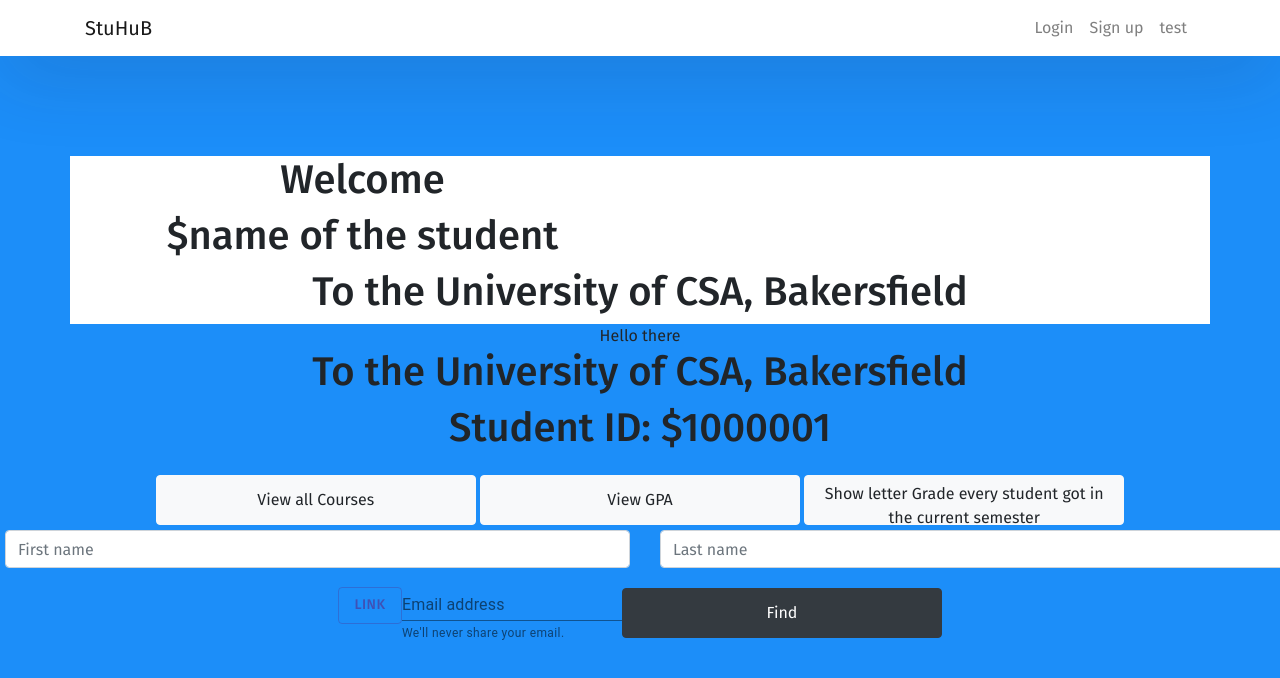
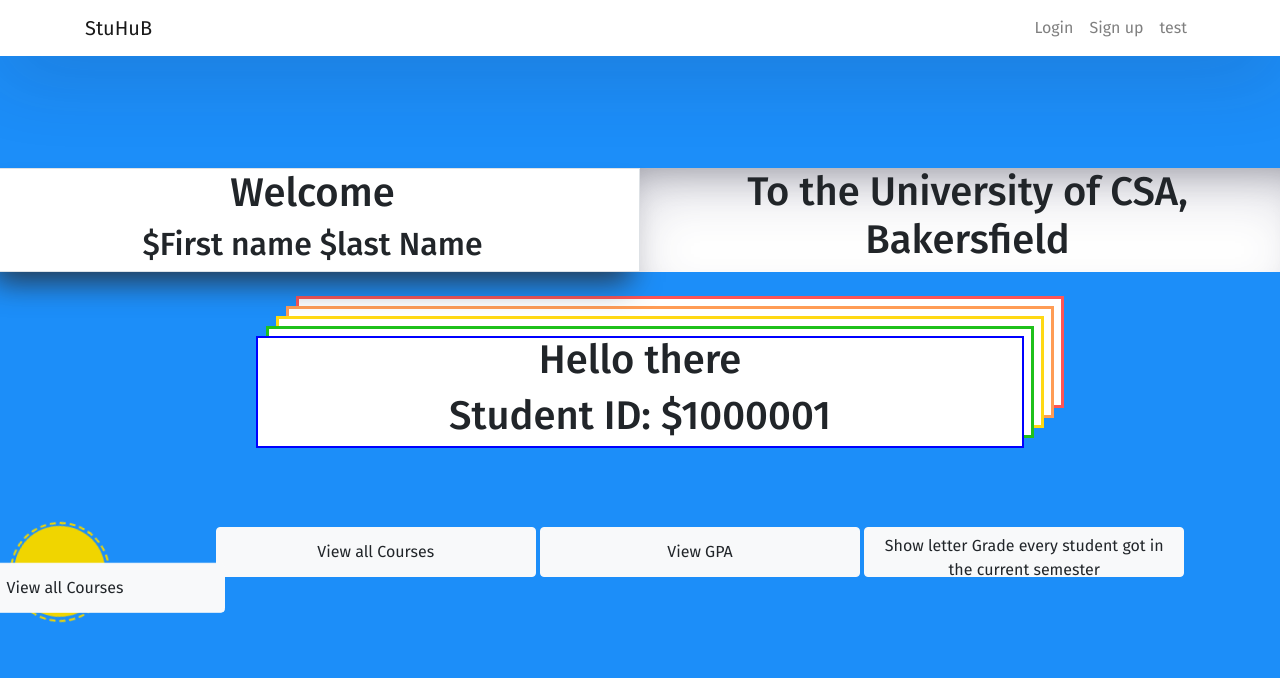
Before and after one commit to jtagaca/StuHub_Public, a React (Create React App) app in the folder client/: page /test in a window 1280 px wide. Shown: the top 678 px of the page. Built offline with nearby package versions, Linux system fonts and the light colour scheme.

Commit message:
new changes

```diff
--- a/client/src/components/component.css
+++ b/client/src/components/component.css
@@ -1,7 +1,112 @@
-@import url('https://fonts.googleapis.com/css?family=Fira+Sans:400,500,600,700,800');
-.container{
-    background-color:white;
-    border:40px;
-    border-color: black;
+@import url("https://fonts.googleapis.com/css?family=Fira+Sans:400,500,600,700,800");
+.container {
+  background-color: white;
+  border: 40px;
+  border-color: black;
+}
 
+.fancy {
+  /* Within a circle, centered text looks prettier. */
+  text-align: center;
+
+  /* Let's avoid our text touching the border. As
+       our text will still flow in a square, it looks
+       nicer that way, giving the feeling that it's a "real"
+       circle. */
+  padding: 1em;
+
+  /* The border will make the circle visible.
+       You could also use a background, as
+       backgrounds are clipped by border radius */
+  border: 0.5em solid black;
+
+  /* Let's make sure we have a square.
+       If it's not a square, we'll get an
+       ellipsis rather than a circle */
+  width: 4em;
+  height: 4em;
+
+  /* and let's turn the square into a circle */
+  border-radius: 100%;
 }
+
+.border {
+  border-color: aqua;
+  border-width: 2px;
+  box-shadow: rgb(38, 57, 77) 0px 20px 30px -10px;
+  background-color: white;
+  margin-right: 0;
+}
+
+.border2 {
+  box-shadow: rgba(50, 50, 93, 0.25) 0px 30px 60px -12px inset,
+    rgba(0, 0, 0, 0.3) 0px 18px 36px -18px inset;
+  background-color: white;
+  border-color: aqua;
+  border-width: 2px;
+}
+.borderhello {
+  background-color: white;
+  margin-top: 5%;
+  margin-bottom: 5%;
+  margin-left: 20%;
+  margin-right: 20%;
+
+  box-shadow: blue 0px 0px 0px 2px inset, rgb(255, 255, 255) 10px -10px 0px -3px,
+    rgb(31, 193, 27) 10px -10px, rgb(255, 255, 255) 20px -20px 0px -3px,
+    rgb(255, 217, 19) 20px -20px, rgb(255, 255, 255) 30px -30px 0px -3px,
+    rgb(255, 156, 85) 30px -30px, rgb(255, 255, 255) 40px -40px 0px -3px,
+    rgb(255, 85, 85) 40px -40px;
+}
+
+.circle-wrapper {
+  position: relative;
+  width: 100px;
+  height: 100px;
+  float: left;
+  margin: 10px;
+}
+
+.icon {
+  position: absolute;
+  color: #fff;
+  font-size: 55px;
+  top: 55px;
+  left: 55px;
+  transform: translate(-50%, -50%);
+}
+
+.circle {
+  display: block;
+  width: 100%;
+  height: 100%;
+  border-radius: 50%;
+  padding: 2.5px;
+  background-clip: content-box;
+  animation: spin 10s linear infinite;
+}
+
+.circle-wrapper:active .circle {
+  animation: spin 2s linear infinite;
+}
+
+.success {
+  background-color: #4bb543;
+  border: 2.5px dashed #4bb543;
+}
+
+.error {
+  background-color: #ca0b00;
+  border: 2.5px dashed #ca0b00;
+}
+
+.warning {
+  background-color: #f0d500;
+  border: 2.5px dashed #f0d500;
+}
+
+@keyframes spin {
+  100% {
+    transform: rotateZ(360deg);
+  }
+}
--- a/client/src/components/test.js
+++ b/client/src/components/test.js
@@ -51,68 +51,56 @@ function Test(props) {
 
   return (
     <div>
-      <Container className="align-left ">
-
-        <Col lg={6}  >
+      <div>
+        <Row>
+          <Col lg={6} className="border">
             <h1>Welcome</h1>
-        </Col>
-        <Col lg={6}  >
-          <h1>$name of the student</h1>
+            <h2>$First name $last Name</h2>
           </Col>
 
-
-
-        <Row>
-        <Col>
+          <Col lg={6} className="border2">
+            <div>
               <h1>To the University of CSA, Bakersfield</h1>
+            </div>
           </Col>
         </Row>
-      </Container>
-      <div className="d-flex align-items-center justify-content-center">
-
-        Hello there
+      </div>
+      <div>
+        <div className="borderhello ">
+          <div className="col align-items-center">
+            <h1>Hello there</h1>
           </div>
 
-
+          <div>
             <Row>
-        <Col>
-          <h1>To the University of CSA, Bakersfield</h1>
-        </Col>
-      </Row>
-
-
-
-      <Row>
-        <Col>
+              <Col xl={12}>
                 <h1>Student ID: $1000001</h1>
               </Col>
             </Row>
+          </div>
+        </div>
+      </div>
+      <Row></Row>
+      <Buttond variant="light">View all Courses</Buttond>{" "}
+      <Buttond variant="light">View GPA</Buttond>{" "}
+      <Buttond variant="light">
+        Show letter Grade every student got in the current semester
+      </Buttond>{" "}
+      {/* <div className="circle-wrapper">
+        <div className="success circle"></div>
+            <div className="icon">
+               <div className="fa fa-check"></div>
+            </div>
+        <div>
+      </div> */}
+      <div className="circle-wrapper">
+        <div className="warning circle"></div>
+        <div className="icon">
         <Buttond variant="light">View all Courses</Buttond>{" "}
 
-      <Buttond variant="light">View GPA</Buttond>{" "}
-
-      <Buttond variant="light">Show letter Grade every student got in the current semester</Buttond>{" "}
-      <FormsB>
-        <Row>
-          <Col>
-            <FormsB.Control placeholder="First name" />
-          </Col>
-          <Col>
-            <FormsB.Control placeholder="Last name" />
-          </Col>
-        </Row>
-      </FormsB>
-      <Button variant="outlined" color="primary" href="#outlined-buttons">
-        Link
-      </Button>
-      <FormControl>
-        <InputLabel htmlFor="my-input">Email address</InputLabel>
-        <Input id="my-input" aria-describedby="my-helper-text" />
-        <FormHelperText id="my-helper-text">
-          We'll never share your email.
-        </FormHelperText>
-      </FormControl>
-      <Buttond variant="dark">Find</Buttond>{" "}
+          <i classname="fa fa-exclamation"></i>
+        </div>
+      </div>
     </div>
   );
 }
```
Lines whose indentation alone changed are shown as unchanged.
